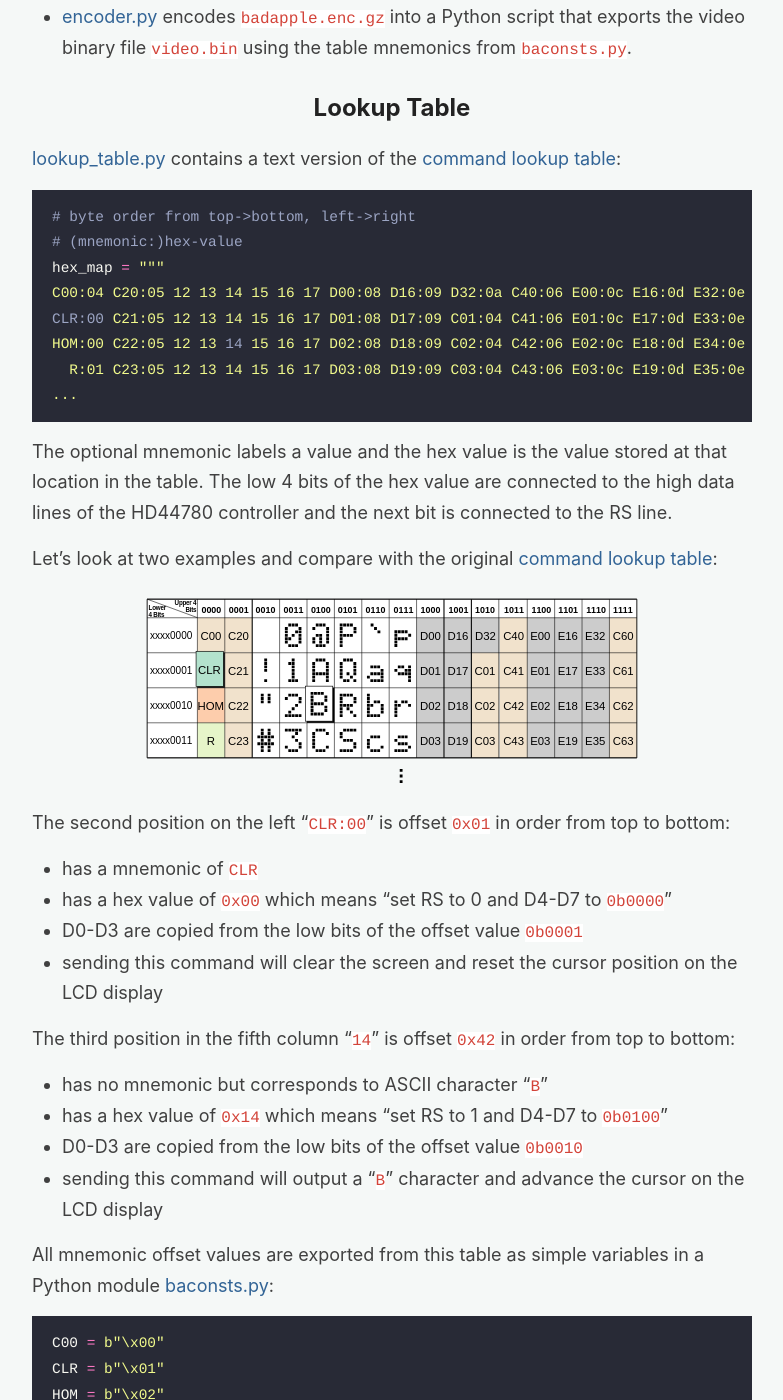
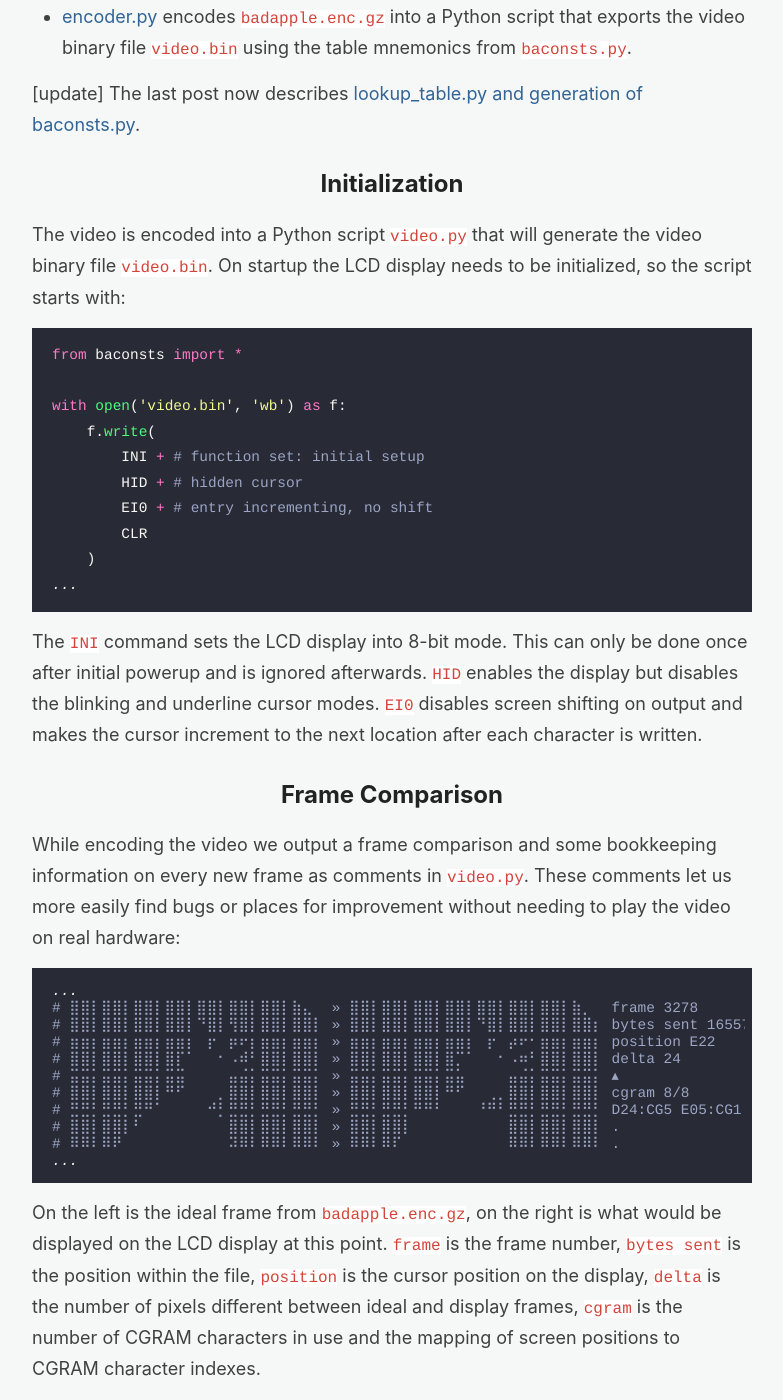
Before and after one commit to wardi/wardi.github.io, a Jekyll site: the page built from _pages/video_encoding.md, in a window 1280 px wide and 1400 px high, scrolled down 1899 px. Shown: the whole window, without its empty margins (248-1031 px from the left). Built offline with Jekyll 4.4.1, drawn with Linux system fonts in a browser that asks for light colours.

Commit message:
move table to first article

````diff
--- a/_pages/video_encoding.md
+++ b/_pages/video_encoding.md
@@ -40,56 +40,7 @@ other Python scripts.
   encodes `badapple.enc.gz` into a Python script that exports the video binary file
   `video.bin` using the table mnemonics from `baconsts.py`.
 
-## Lookup Table
-
-[lookup_table.py](https://github.com/wardi/cpu/blob/main/bad-apple/lookup_table.py)
-contains a text version of the [command lookup table](/bad-apple/#command-lookup-table):
-
-<div class="language-python highlighter-rouge"><div class="highlight"><pre class="highlight"><code><span class="c1"># byte order from top-&gt;bottom, left-&gt;right
-# (mnemonic:)hex-value
-</span><span class="n">hex_map</span> <span class="o">=</span> <span class="s">"""
-C00:04 C20:05 12 13 14 15 16 17 D00:08 D16:09 D32:0a C40:06 E00:0c E16:0d E32:0e C60:07
-<span class="c1">CLR:00</span> C21:05 12 13 14 15 16 17 D01:08 D17:09 C01:04 C41:06 E01:0c E17:0d E33:0e C61:07
-HOM:00 C22:05 12 13 <span class="c1">14</span> 15 16 17 D02:08 D18:09 C02:04 C42:06 E02:0c E18:0d E34:0e C62:07
-  R:01 C23:05 12 13 14 15 16 17 D03:08 D19:09 C03:04 C43:06 E03:0c E19:0d E35:0e C63:07
-...
-</span></code></pre></div></div>
-
-The optional mnemonic labels a value and the hex value is the
-value stored at that location in the table. The low 4 bits of the hex value are
-connected to the high data lines of the HD44780 controller and the next bit is connected
-to the RS line.
-
-Let's look at two examples and compare with the original
-[command lookup table](/bad-apple/#command-lookup-table):
-
-<img src="/images/hexmap-top.svg" width="510" alt="LCD command mapping">
-
-The second position on the left "`CLR:00`" is offset `0x01` in order from top to bottom:
-- has a mnemonic of `CLR`
-- has a hex value of `0x00` which means "set RS to 0 and D4-D7 to `0b0000`"
-- D0-D3 are copied from the low bits of the offset value `0b0001`
-- sending this command will clear the screen and reset the cursor position
-  on the LCD display
-
-The third position in the fifth column "`14`" is offset `0x42` in order from top to bottom:
-- has no mnemonic but corresponds to ASCII character "`B`"
-- has a hex value of `0x14` which means "set RS to 1 and D4-D7 to `0b0100`"
-- D0-D3 are copied from the low bits of the offset value `0b0010`
-- sending this command will output a "`B`" character and advance the cursor
-  on the LCD display
-
-All mnemonic offset values are exported from this table as simple variables in a
-Python module
-[baconsts.py](https://github.com/wardi/cpu/blob/main/bad-apple/baconsts.py):
-
-```python
-C00 = b"\x00"
-CLR = b"\x01"
-HOM = b"\x02"
-CRT = b"\x03"
-...
-```
+[update] The last post now describes [lookup_table.py and generation of baconsts.py](/bad-apple/#command-lookup-table).
 
 ## Initialization
 
````
Also changed, not shown: _posts/2022-02-18-bad-apple.md (+46 -0 lines).
